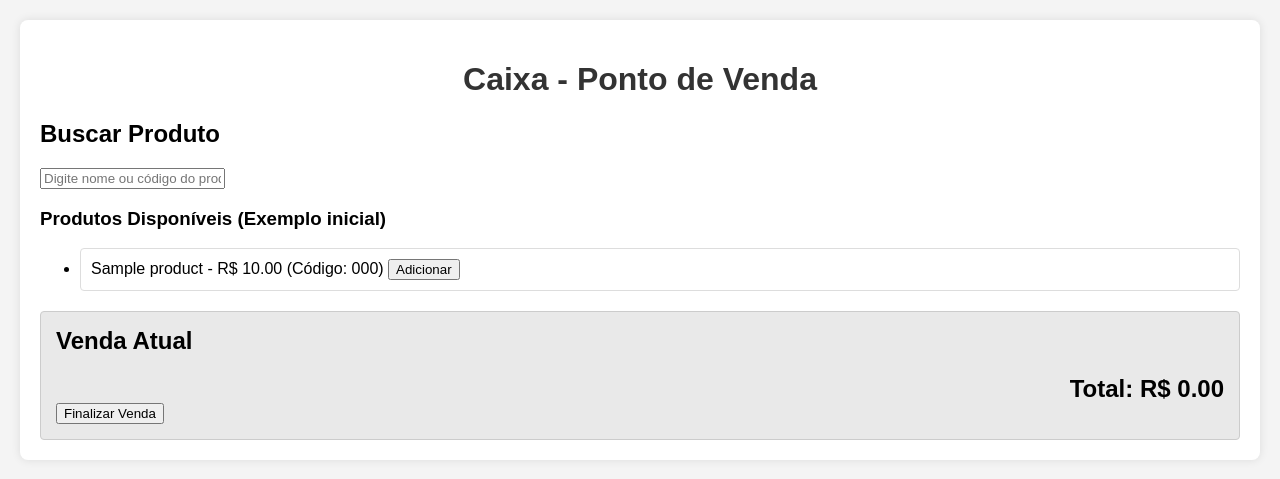
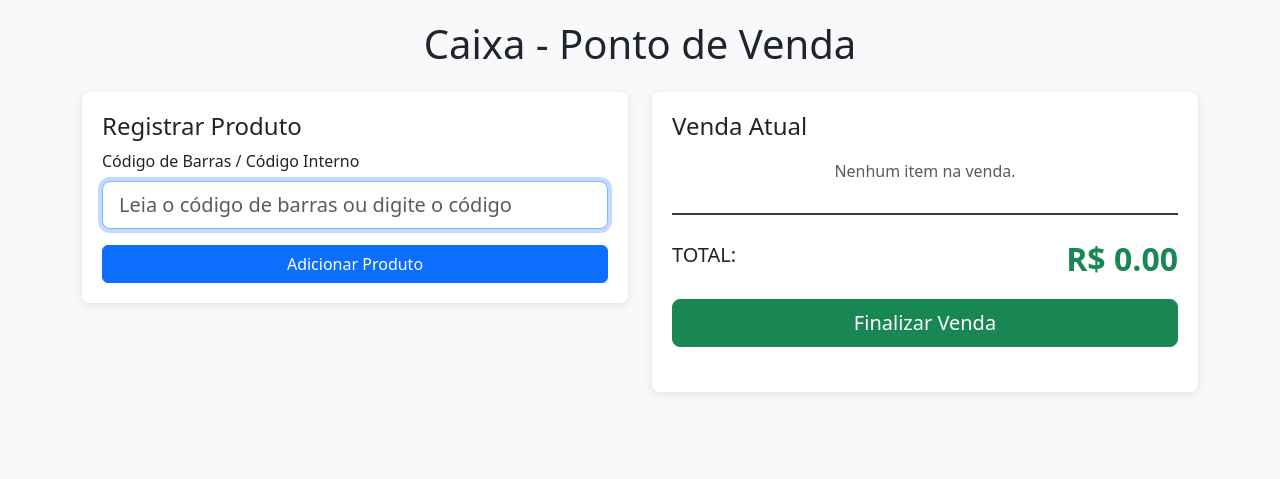
Before and after one commit to PietroHUB/POINT_OF_SALE, a Django app: page / in a window 1280 px wide. Shown: the top 479 px of the page. Run offline with Django 5.2, Linux system fonts and the light colour scheme; tables that the repository leaves empty hold one stand-in row (values such as "Sample post").

Commit message:
ajuste na pagina de venda

```diff
--- a/caixa/templates/caixa/sales_page.html
+++ b/caixa/templates/caixa/sales_page.html
@@ -4,63 +4,132 @@
     <meta charset="UTF-8">
     <meta name="viewport" content="width=device-width, initial-scale=1.0">
     <title>{{ page_title }}</title>
+    <!-- Bootstrap CSS -->
+    <link href="https://cdn.jsdelivr.net/npm/bootstrap@5.3.0-alpha1/dist/css/bootstrap.min.css" rel="stylesheet" integrity="sha384-GLhlTQ8iRABdZLl6O3oVMWSktQOp6b7In1Zl3/Jr59b6EGGoI1aFkw7cmDA6j6gD" crossorigin="anonymous">
     <style>
-        body { font-family: sans-serif; margin: 0; padding: 20px; background-color: #f4f4f4; }
-        .container { max-width: 1200px; margin: auto; background-color: #fff; padding: 20px; border-radius: 8px; box-shadow: 0 0 10px rgba(0,0,0,0.1); }
-        h1 { text-align: center; color: #333; }
-        .product-list { margin-bottom: 20px; }
-        .product-item { border: 1px solid #ddd; padding: 10px; margin-bottom: 10px; border-radius: 4px; }
-        .current-sale { border: 1px solid #ccc; padding: 15px; background-color: #e9e9e9; border-radius: 4px; }
-        .current-sale h2 { margin-top: 0; }
-        .total { font-size: 1.5em; font-weight: bold; text-align: right; margin-top: 10px; }
+        body {
+            background-color: #f8f9fa; /* Um cinza claro do Bootstrap */
+        }
+        .main-container {
+            margin-top: 20px;
+        }
+        .barcode-input-area {
+            background-color: #ffffff;
+            padding: 20px;
+            border-radius: 8px;
+            box-shadow: 0 2px 10px rgba(0,0,0,0.1);
+            margin-bottom: 20px;
+        }
+        .current-sale-area {
+            background-color: #ffffff;
+            padding: 20px;
+            border-radius: 8px;
+            box-shadow: 0 2px 10px rgba(0,0,0,0.1);
+            min-height: 300px; /* Para dar um espaço visual */
+        }
+        #saleItemsList {
+            list-style-type: none;
+            padding-left: 0;
+        }
+        #saleItemsList li {
+            padding: 10px;
+            border-bottom: 1px solid #eee;
+        }
+        #saleItemsList li:last-child {
+            border-bottom: none;
+        }
+        .sale-total-section {
+            margin-top: 20px;
+            padding-top: 20px;
+            border-top: 2px solid #343a40; /* Cor escura do Bootstrap */
+        }
+        .total-display {
+            font-size: 2em;
+            font-weight: bold;
+        }
     </style>
 </head>
 <body>
-    <div class="container">
+    <div class="container main-container">
+        <header class="text-center mb-4">
             <h1>{{ page_title }}</h1>
+        </header>
 
-        <div class="product-search-area">
-            <h2>Buscar Produto</h2>
-            <input type="text" id="productSearch" placeholder="Digite nome ou código do produto...">
-            <!-- Aqui listaremos os resultados da busca ou todos os produtos -->
+        <div class="row">
+            <!-- Área de Entrada do Código de Barras e Lista de Produtos (se necessário) -->
+            <div class="col-md-6">
+                <div class="barcode-input-area">
+                    <h2 class="h4">Registrar Produto</h2>
+                    <div class="mb-3">
+                        <label for="barcodeScanInput" class="form-label">Código de Barras / Código Interno</label>
+                        <input type="text" class="form-control form-control-lg" id="barcodeScanInput" placeholder="Leia o código de barras ou digite o código" autofocus>
+                    </div>
+                    <button class="btn btn-primary w-100" id="addProductByCode">Adicionar Produto</button>
                 </div>
 
-        <div class="product-list">
-            <h3>Produtos Disponíveis (Exemplo inicial)</h3>
-            {% if products %}
-                <ul>
-                    {% for product in products %}
-                        <li class="product-item">
-                            {{ product.name }} - R$ {{ product.price }}
-                            (Código: {{ product.internal_code }})
-                            <button class="add-to-sale" data-product-id="{{ product.id }}">Adicionar</button>
+                <!-- Opcional: Área para exibir resultados de busca ou lista de produtos mais vendidos -->
+                <!--
+                <div class="mt-3">
+                    <h4>Produtos Frequentes / Resultados da Busca:</h4>
+                    <ul id="quickProductList" class="list-group">
+                         Exemplo de item:
+                        <li class="list-group-item d-flex justify-content-between align-items-center">
+                            Coca Cola - R$ 5.00
+                            <button class="btn btn-sm btn-outline-success add-to-sale" data-product-id="1">Adicionar</button>
                         </li>
-                    {% endfor %}
                     </ul>
-            {% else %}
-                <p>Nenhum produto cadastrado ainda.</p>
-            {% endif %}
+                </div>
+                -->
             </div>
 
-        <div class="current-sale">
-            <h2>Venda Atual</h2>
-            <ul id="saleItemsList">
+            <!-- Área da Venda Atual -->
+            <div class="col-md-6">
+                <div class="current-sale-area">
+                    <h2 class="h4">Venda Atual</h2>
+                    <ul id="saleItemsList" class="mb-3">
                         <!-- Itens da venda serão adicionados aqui via JavaScript -->
+                        <li class="text-muted text-center" id="emptySaleMessage">Nenhum item na venda.</li>
                     </ul>
-            <div class="total">
-                Total: R$ <span id="saleTotal">0.00</span>
+                    <div class="sale-total-section">
+                        <div class="d-flex justify-content-between align-items-center">
+                            <span class="h5">TOTAL:</span>
+                            <span class="total-display text-success">R$ <span id="saleTotal">0.00</span></span>
                         </div>
-            <button id="finalizeSale">Finalizar Venda</button>
+                        <button class="btn btn-success btn-lg w-100 mt-3" id="finalizeSale">Finalizar Venda</button>
+                    </div>
+                </div>
+            </div>
         </div>
     </div>
 
+    <!-- Bootstrap JS Bundle (Popper.js incluído) -->
+    <script src="https://cdn.jsdelivr.net/npm/bootstrap@5.3.0-alpha1/dist/js/bootstrap.bundle.min.js" integrity="sha384-w76AqPfDkMBDXo30jS1Sgez6pr3x5MlQ1ZAGC+nuZB+EYdgRZgiwxhTBTkF7CXvN" crossorigin="anonymous"></script>
     <script>
         // Em breve, nosso JavaScript para interatividade!
         console.log("Página de vendas carregada.");
-        // Exemplo: pegar o produto que você cadastrou
+
+        // Lógica para focar no campo de código de barras ao carregar a página
+        document.addEventListener('DOMContentLoaded', function() {
+            const barcodeInput = document.getElementById('barcodeScanInput');
+            if (barcodeInput) {
+                barcodeInput.focus();
+            }
+
+            // Exemplo de como você pode acessar os produtos passados pela view (se ainda precisar)
+            // Isso não será mais exibido diretamente na lista inicial, mas pode ser usado para buscas
+            const productsData = [
                 {% for product in products %}
-            console.log("Produto disponível: {{ product.name|escapejs }}, Preço: {{ product.price }}");
+                {
+                    id: "{{ product.id }}",
+                    name: "{{ product.name|escapejs }}",
+                    price: "{{ product.price }}",
+                    internal_code: "{{ product.internal_code|escapejs }}",
+                    barcode: "{{ product.barcode|escapejs }}"
+                },
                 {% endfor %}
+            ];
+            console.log("Dados dos produtos disponíveis para JS:", productsData);
+        });
     </script>
 </body>
 </html>
```
Lines whose indentation alone changed are shown as unchanged.
